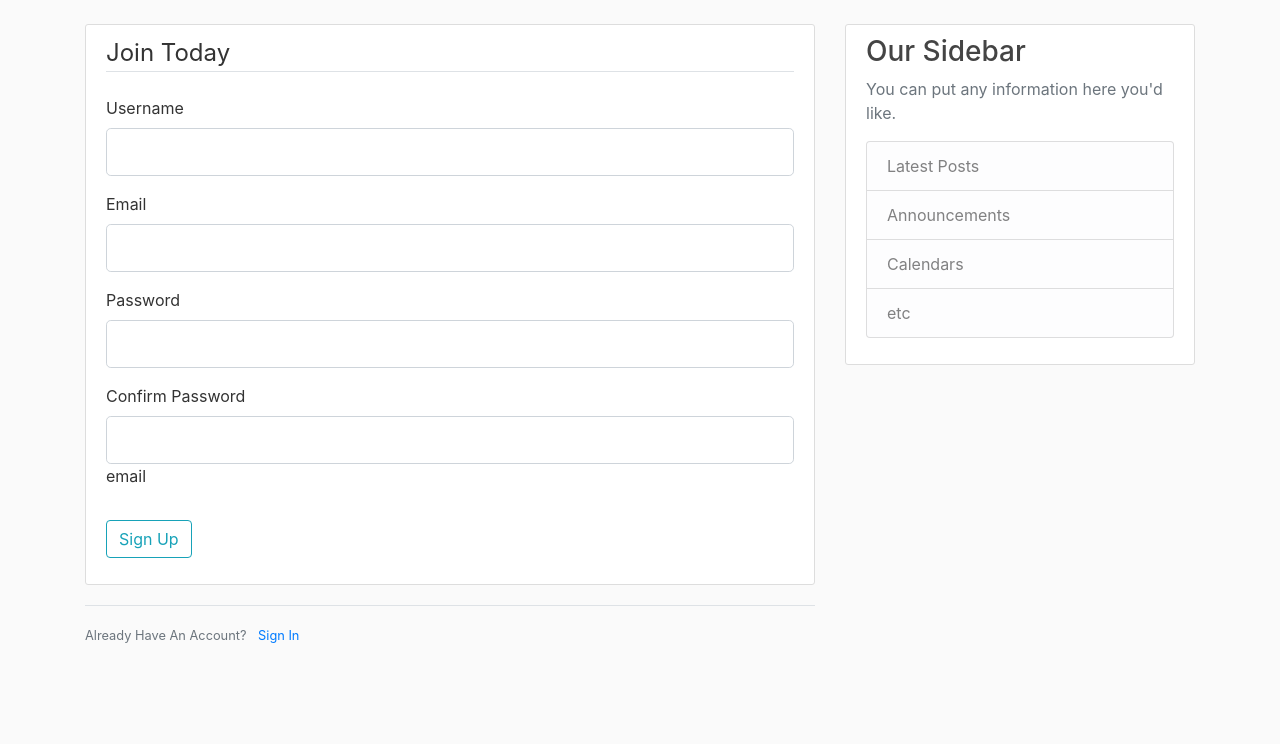
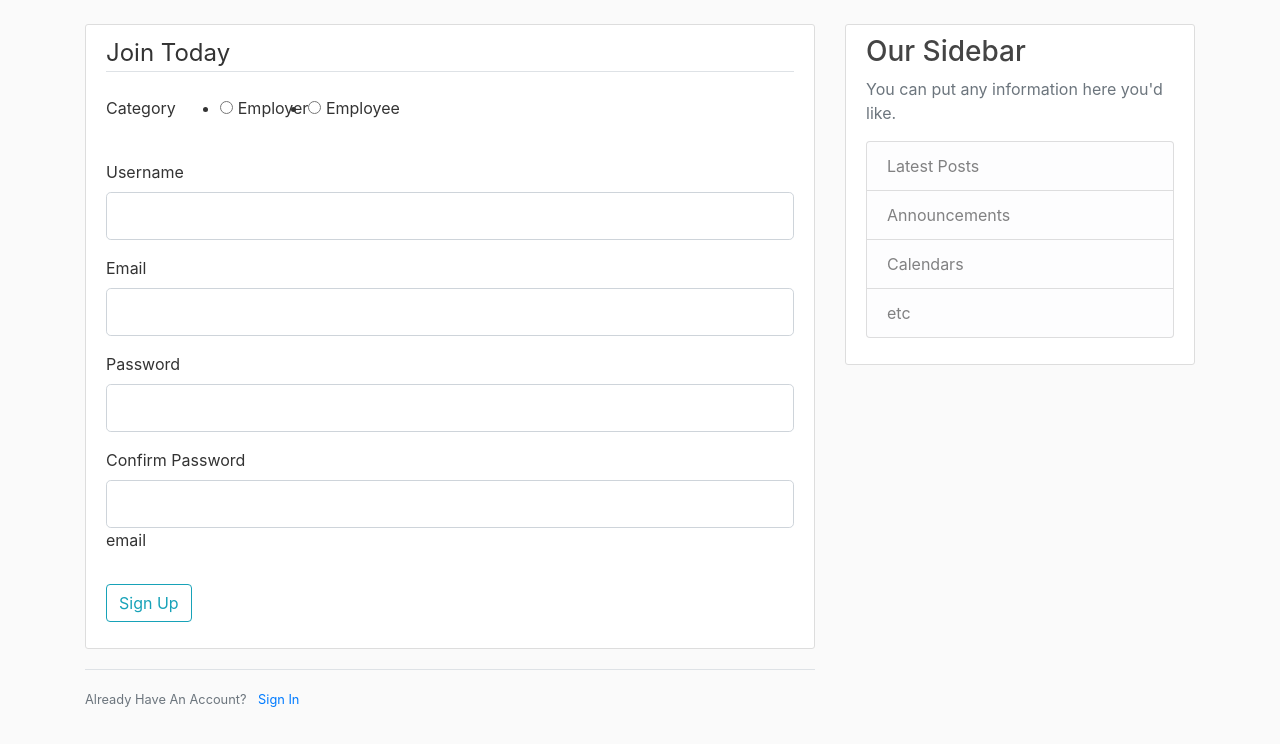
Before and after one commit to Kartik-Sangwan/Buddhi, a Flask app: page /register in a window 1280 px wide. Shown: the part 56-800 px from the top of the page. Run offline with Flask 2, Linux system fonts and the light colour scheme; some libraries are stand-ins or nearby versions.

Commit message:
Employer option added with integration with heroku database

```diff
--- a/flask_login/main/__init__.py
+++ b/flask_login/main/__init__.py
@@ -8,7 +8,8 @@ import os
 app = Flask(__name__)
 SECRET_KEY = os.urandom(32)
 app.config['SECRET_KEY'] = SECRET_KEY
-app.config['SQLALCHEMY_DATABASE_URI'] = 'sqlite:///site.db'
+app.config['SQLALCHEMY_DATABASE_URI'] = 'postgres://srgnjmwphcsgad:44b5e2ed731d875e936f7a603f6276ec767e6f04999d78f2803443d8f2bb27cc@ec2-52-7-39-178.compute-1.amazonaws.com:5432/ddrr83pesoni9k'
+app.config['SQLALCHEMY_TRACK_MODIFICATIONS'] = False
 db = SQLAlchemy(app)
 bcrypt = Bcrypt(app)
 login_manager = LoginManager(app)
--- a/flask_login/main/forms.py
+++ b/flask_login/main/forms.py
@@ -1,9 +1,11 @@
 from flask_wtf import FlaskForm
-from wtforms import StringField, PasswordField, SubmitField, BooleanField
+from wtforms import StringField, PasswordField, SubmitField, BooleanField, RadioField
 from wtforms.validators import DataRequired, Length, Email, EqualTo, ValidationError
 from main.models import User
 
 class RegistrationForm(FlaskForm):
+	category = RadioField('Category', choices=[('Employer','Employer'),('Employee','Employee')])
+
 	username = StringField('Username', validators=[DataRequired(), Length(min=2, max=20)])
 
 	email = StringField('Email', validators=[DataRequired(), Email()])
@@ -34,6 +36,8 @@ class RegistrationForm(FlaskForm):
 
 class LoginForm(FlaskForm):
 
+	category = RadioField('Category', choices=[('Employer','Employer'),('Employee','Employee')])
+
 	email = StringField('Email', validators=[DataRequired(), Email()])
 
 	password = PasswordField('Password', validators=[DataRequired()])
--- a/flask_login/main/routes.py
+++ b/flask_login/main/routes.py
@@ -27,7 +27,7 @@ def register():
         hashed_password = bcrypt.generate_password_hash(
             form.password.data).decode('utf-8')
         user = User(username=form.username.data, email=form.email.data,
-                    password=hashed_password)
+                    password=hashed_password, category=form.category.data)
         db.session.add(user)
         db.session.commit()
         flash(f'Your account has been created you can now login!', 'success')
--- a/flask_login/main/templates/register.html
+++ b/flask_login/main/templates/register.html
@@ -1,71 +1,62 @@
-{% extends "layout.html" %}
+{% extends "layout.html" %} {% block content %}
 
-{% block content %}
-
-<div class = "content-section">
-	<form method="POST", action="">
+<div class="content-section">
+    <form method="POST" , action="">
         {{ form.hidden_tag() }}
         <fieldset class="form-group">
             <legend class="border-bottom mb-4"> Join Today </legend>
+
             <div class="form-group">
-				{{ form.username.label(class="form-control-label") }}
-
-				{% if form.username.errors %}
-					{{ form.username(class="form-control form-control-lg is-invalid") }}
+                {{ form.category.label(class="form-control-label") }}
+                <!-- {% if form.category.errors %}
+						{{ form.category(class="form-control form-control-lg is-invalid") }}
 						<div class="invalid-feedback">
-						{% for error in form.username.errors %}
-							<span>{{ error }}</span>
-						{%endfor%}
+							{% for error in form.category.errors %}
+							<span>{{ error }}</span> {%endfor%}
 						</div>
 
-				{% else %}
-				{{ form.username(class="form-control form-control-lg") }}
-				{% endif %}
+					{% else %} -->
+                {{ form.category(class="custom-control-inline radio-inline") }} {% endif %}
             </div>
 
             <div class="form-group">
-				{{ form.email.label(class="form-control-label") }}
-				{% if form.email.errors %}
-					{{ form.email(class="form-control form-control-lg is-invalid") }}
+                {{ form.username.label(class="form-control-label") }} {% if form.username.errors %} {{ form.username(class="form-control form-control-lg is-invalid") }}
                 <div class="invalid-feedback">
-						{% for error in form.email.errors %}
-							<span>{{ error }}</span>
-						{%endfor%}
+                    {% for error in form.username.errors %}
+                    <span>{{ error }}</span> {%endfor%}
                 </div>
 
-				{% else %}
-				{{ form.email(class="form-control form-control-lg") }}
-				{% endif %}
+                {% else %} {{ form.username(class="form-control form-control-lg") }} {% endif %}
             </div>
 
             <div class="form-group">
-				{{ form.password.label(class="form-control-label") }}
-				{% if form.password.errors %}
-					{{ form.password(class="form-control form-control-lg is-invalid") }}
+                {{ form.email.label(class="form-control-label") }} {% if form.email.errors %} {{ form.email(class="form-control form-control-lg is-invalid") }}
                 <div class="invalid-feedback">
-						{% for error in form.password.errors %}
-							<span>{{ error }}</span>
-						{%endfor%}
+                    {% for error in form.email.errors %}
+                    <span>{{ error }}</span> {%endfor%}
                 </div>
 
-				{% else %}
-				{{ form.password(class="form-control form-control-lg") }}
-				{% endif %}
+                {% else %} {{ form.email(class="form-control form-control-lg") }} {% endif %}
             </div>
 
             <div class="form-group">
-				{{ form.confirm_pass.label(class="form-control-label") }}
-				{% if form.confirm_pass.errors %}
-					{{ form.confirm_pass(class="form-control form-control-lg is-invalid") }}
+                {{ form.password.label(class="form-control-label") }} {% if form.password.errors %} {{ form.password(class="form-control form-control-lg is-invalid") }}
+                <div class="invalid-feedback">
+                    {% for error in form.password.errors %}
+                    <span>{{ error }}</span> {%endfor%}
+                </div>
+
+                {% else %} {{ form.password(class="form-control form-control-lg") }} {% endif %}
+            </div>
+
+            <div class="form-group">
+                {{ form.confirm_pass.label(class="form-control-label") }} {% if form.confirm_pass.errors %} {{ form.confirm_pass(class="form-control form-control-lg is-invalid") }}
                 <div class="invalid-feedback">
                     {% for error in form.confirm_pass.errors %}
-							<span>{{ error }}</span>
-						{%endfor%}
+                    <span>{{ error }}</span> {%endfor%}
                 </div>
 
-				{% else %}
-				{{ form.confirm_pass(class="form-control form-control-lg") }}
-				{% endif %}email
+                {% else %} {{ form.confirm_pass(class="form-control form-control-lg") }} {% endif %}email
             </div>
         </fieldset>
 
--- a/flask_login/run.py
+++ b/flask_login/run.py
@@ -1,4 +1,5 @@
-from main import app
+from main import app, db
 
 if __name__ == '__main__':
 	app.run(debug = True)
+	# db.create_all()
```
Also changed, not shown: flask_login/main/models.py (+4 -3 lines), flask_login/main/templates/login.html (+25 -24 lines). Lines whose indentation alone changed are shown as unchanged.
